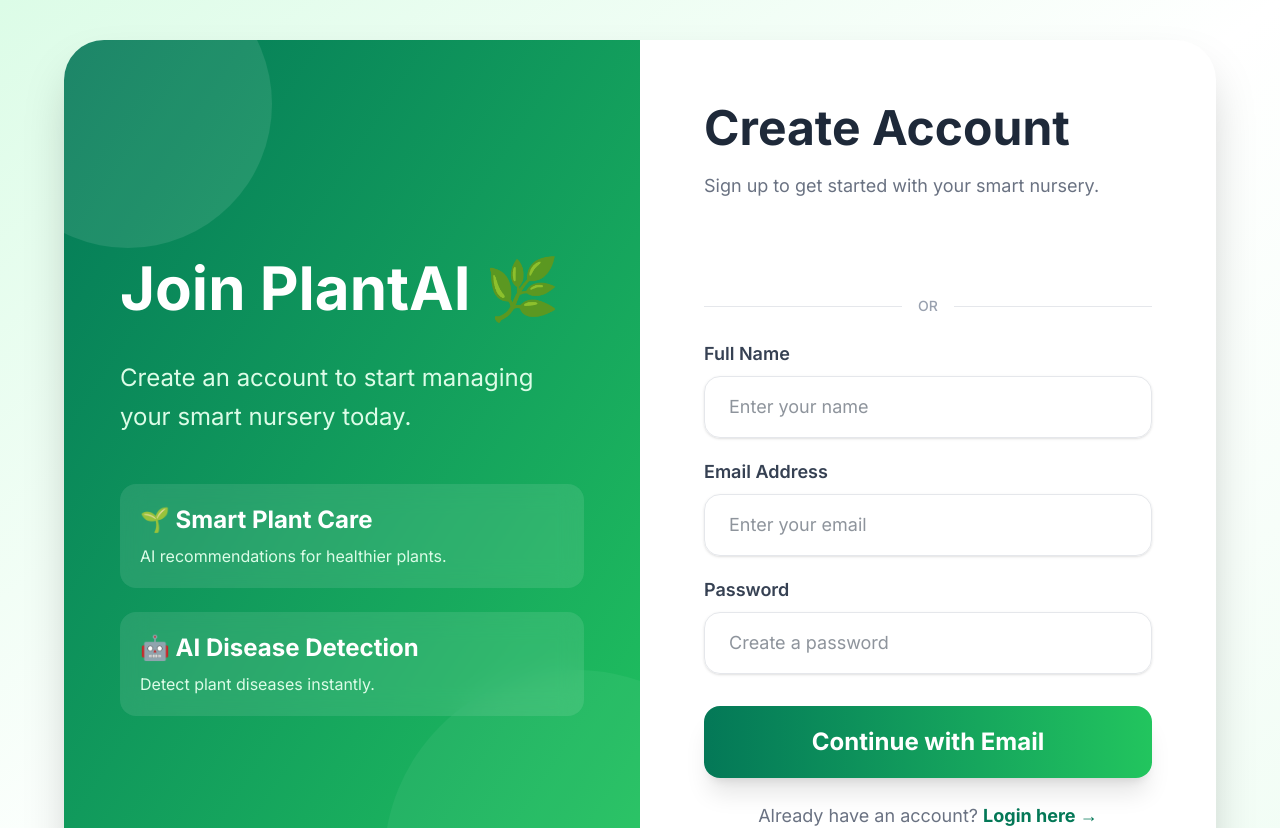
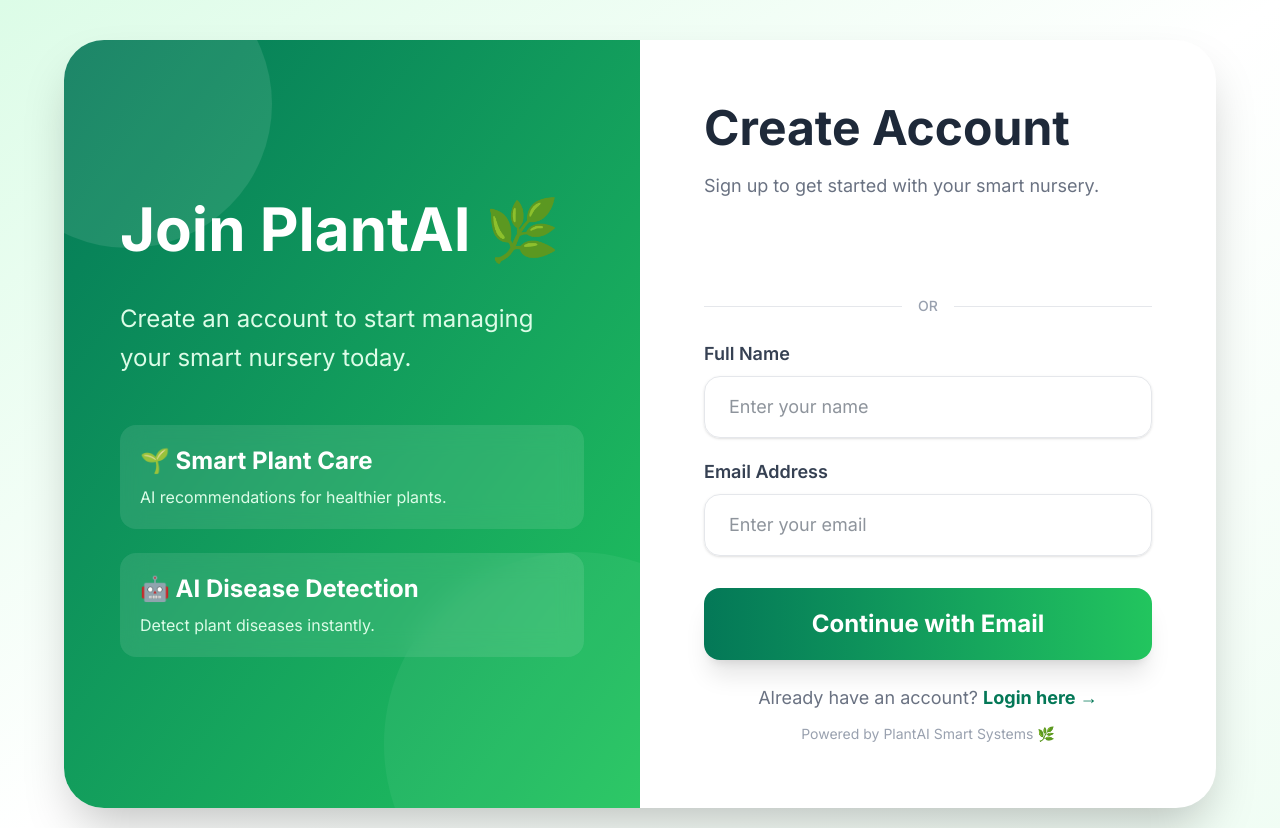
Before and after one commit to Deekshith-KumarS/plantai2, a React (Vite) app in the folder ai-nursery-app/: page /register in a window 1280 px wide. Shown: the top 828 px of the page. Built offline with nearby package versions, Linux system fonts and the light colour scheme; no server answers.

Commit message:
Remove password from registration flow

```diff
--- a/ai-nursery-app/src/pages/Register.jsx
+++ b/ai-nursery-app/src/pages/Register.jsx
@@ -9,7 +9,6 @@
   const [step, setStep] = useState(1);
   const [name, setName] = useState("");
   const [email, setEmail] = useState("");
-  const [password, setPassword] = useState("");
   const [otp, setOtp] = useState("");
 
   const [loading, setLoading] = useState(false);
@@ -20,8 +19,8 @@
     e.preventDefault();
     setError("");
 
-    if (!name || !email || !password) {
-      setError("Please fill in all fields");
+    if (!name || !email) {
+      setError("Please fill in your name and email");
       return;
     }
 
@@ -31,7 +30,7 @@
       const response = await fetch(`${API_URL}/api/auth/register`, {
         method: "POST",
         headers: { "Content-Type": "application/json" },
-        body: JSON.stringify({ name, email, password }),
+        body: JSON.stringify({ name, email }),
       });
 
       const data = await response.json();
@@ -181,18 +180,6 @@
                   />
                 </div>
 
-                {/* PASSWORD */}
-                <div className="mt-5">
-                  <label className="text-lg font-semibold text-gray-700">Password</label>
-                  <input
-                    type="password"
-                    placeholder="Create a password"
-                    value={password}
-                    onChange={(e) => setPassword(e.target.value)}
-                    className="w-full mt-2 px-6 py-4 rounded-2xl border border-gray-200 outline-none focus:border-green-600 text-lg shadow-sm"
-                  />
-                </div>
-
                 {/* REGISTER BUTTON */}
                 <button
                   type="submit"
```
Also changed, not shown: 1 other file (tests, documents, lock files or other folders).
